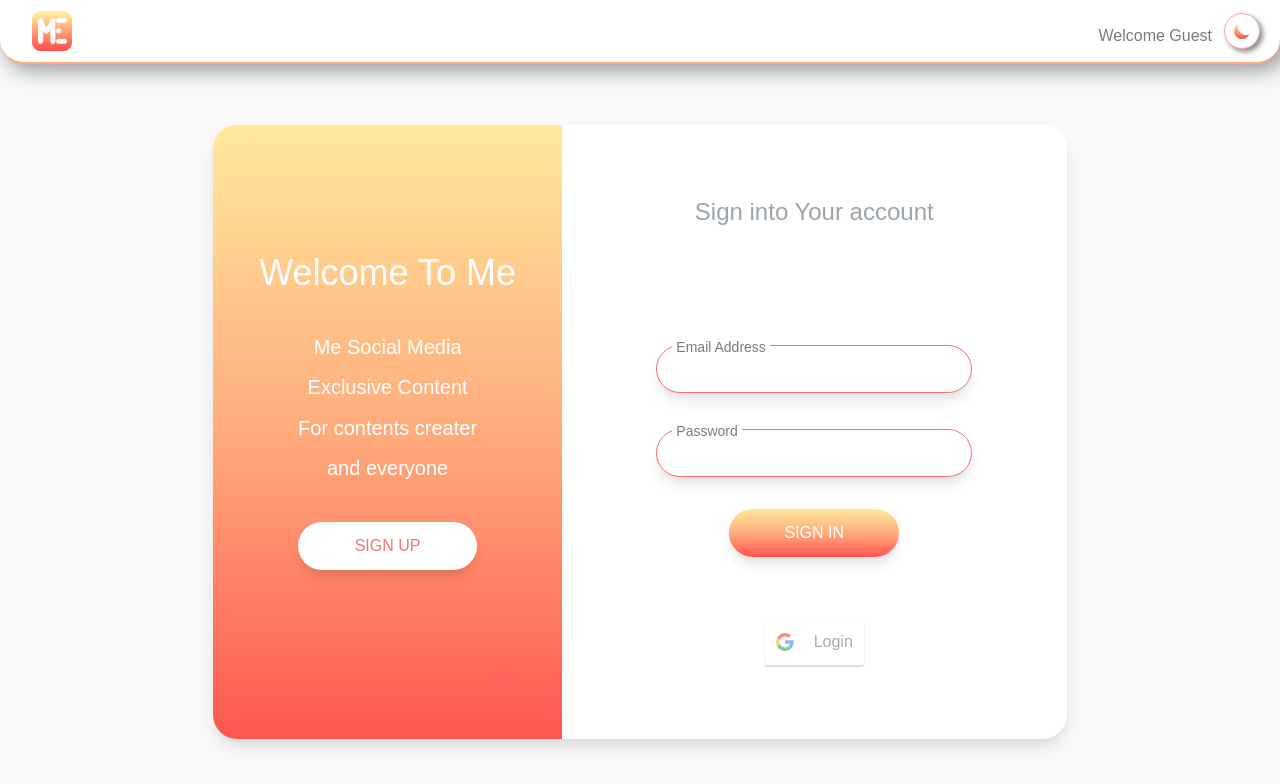
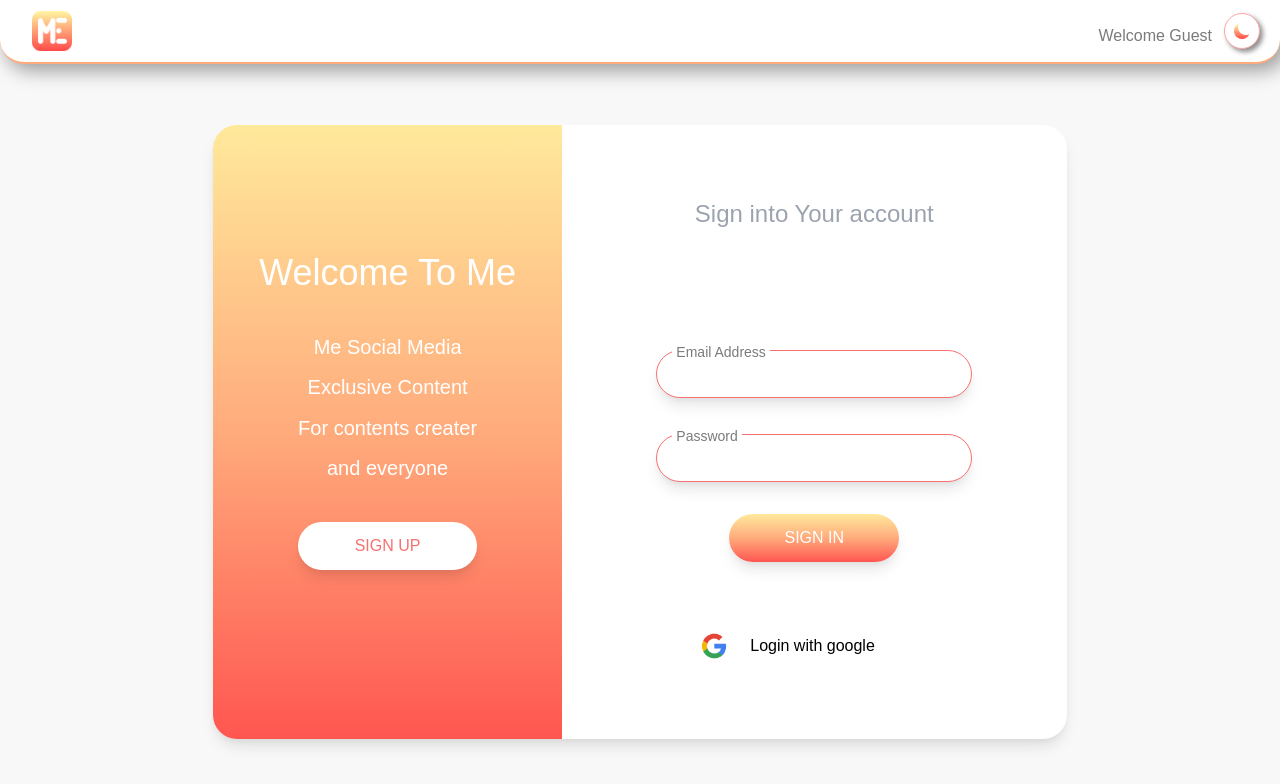
Before and after one commit to kajichulmay/socialMe, a React (Create React App) app: page / in a window 1280 px wide. Shown: the top 784 px of the page. Built offline with nearby package versions, Linux system fonts and the light colour scheme; no server answers; a web font is replaced by a local one.

Commit message:
logo google

```diff
--- a/public/index.html
+++ b/public/index.html
@@ -42,6 +42,8 @@
       To begin the development, run `npm start` or `yarn start`.
       To create a production bundle, use `npm run build` or `yarn build`.
     -->
+    <script src="https://kit.fontawesome.com/4f746bebe5.js" crossorigin="anonymous"></script>
+
     <script type="text/javascript" src="https://cdn.omise.co/omise.js"></script>
   </body>
 </html>
--- a/src/index.js
+++ b/src/index.js
@@ -8,6 +8,7 @@ import { AuthContextProvider } from './context/authContext';
 import { SpinnerContextProvider } from './context/SpinnerContext';
 import { UserContextProvider } from './context/userContext';
 import { DarkContextProvider } from './context/DarkContext';
+
 ReactDOM.render(
   <React.StrictMode>
     <AuthContextProvider>
--- a/src/pages/Login.js
+++ b/src/pages/Login.js
@@ -7,7 +7,7 @@ import jwtDecode from 'jwt-decode';
 import { AuthContext } from '../context/authContext';
 import { DarkContext } from '../context/DarkContext';
 import validator from 'validator';
-
+import googleLogo from '../images/googleicon.png';
 import ReactDOM from 'react-dom';
 import GoogleLogin from 'react-google-login';
 import { userContext } from '../context/userContext';
@@ -210,6 +210,16 @@ function Login() {
               buttonText="Login"
               onSuccess={responseGoogle}
               onFailure={responseGoogle}
+              render={renderProps => (
+                <button
+                  onClick={renderProps.onClick}
+                  disabled={renderProps.disabled}
+                  className={`${dark ? ' text-white' : ''} w-60   flex items-center `}
+                >
+                  <img src={googleLogo} className="w-10 mr-4" />
+                  Login with google
+                </button>
+              )}
             />
           </div>
           {/* </div> */}
```
Also changed, not shown: src/images/Illustration-of-Google-icon-on-transparent-background-PNG.png (added), src/images/googleicon.png (added).
